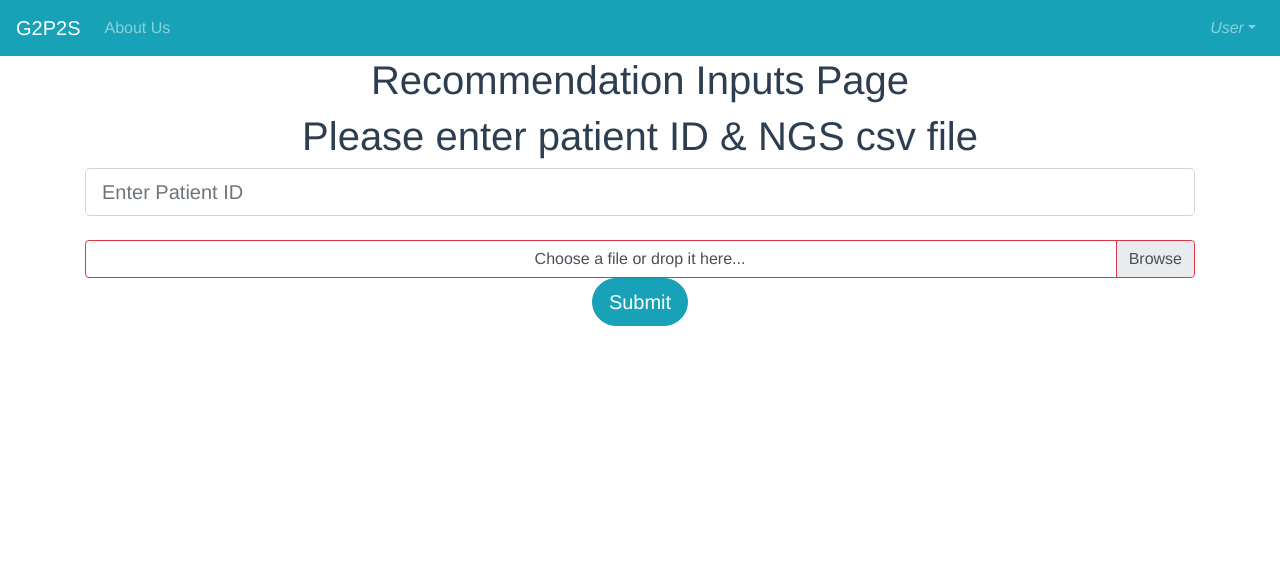
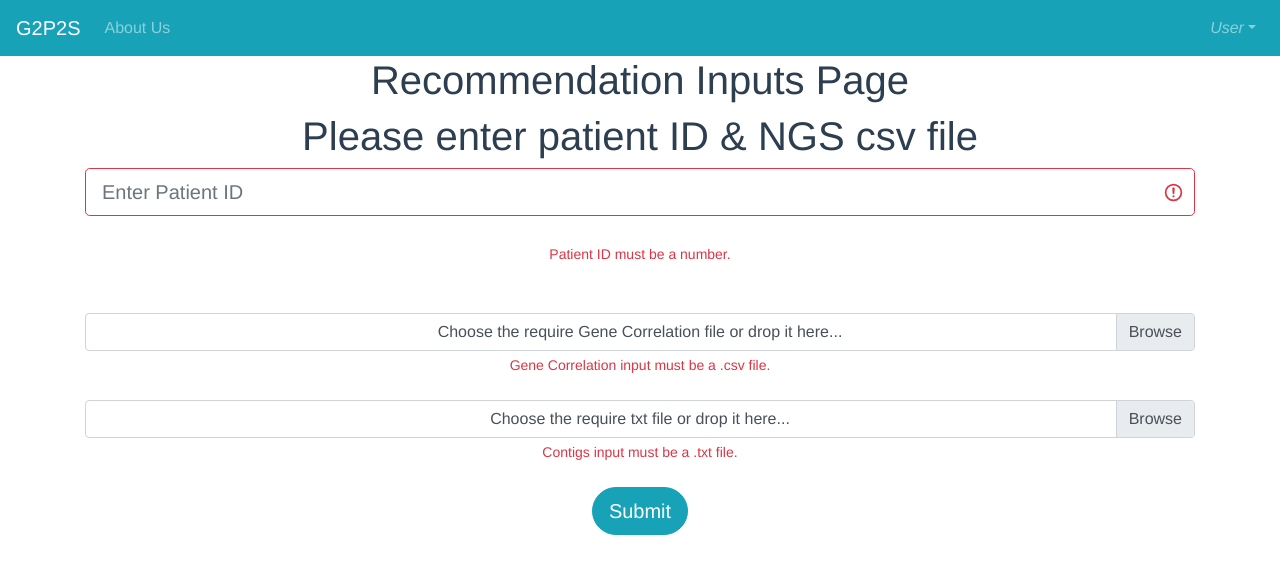
Before and after one commit to GalAgas/FinalProject, a Vue app in the folder client/: page /RecInput in a window 1280 px wide. Shown: the top 574 px of the page. Built offline with nearby package versions, Linux system fonts and the light colour scheme.

Commit message:
added inputs checks ID, csv & txt. need to fix the combination of invalid feedback

```diff
--- a/client/src/Pages/RecInputPage.vue
+++ b/client/src/Pages/RecInputPage.vue
@@ -2,26 +2,61 @@
   <div class="container">
     <h1> Recommendation Inputs Page </h1>
     <h1> Please enter patient ID & NGS csv file </h1>
+
     <b-form-input
       id="input-small"
       size="lg"
       v-model="PatientID"
+      :state="validateID"
       placeholder="Enter Patient ID">
     </b-form-input>
     <br/>
+
+    <b-form-invalid-feedback :state="validateID">
+      Patient ID must be a number.
+    </b-form-invalid-feedback>
+
+    <br/>
+    <br/>
+
     <b-form-file
-      v-model="file1"
-      :state="Boolean(file1)"
-      placeholder="Choose a file or drop it here..."
+      accept=".csv"
+      v-model="csvFile"
+      required
+      :state="validateCSV"
+      placeholder="Choose the require Gene Correlation file or drop it here..."
+      drop-placeholder="Drop file here..."
+    ></b-form-file>
+
+    <br/>
+
+    <b-form-invalid-feedback :state="validateCSV">
+      Gene Correlation input must be a .csv file.
+    </b-form-invalid-feedback>
+
+    <br/>
+    <b-form-file
+      accept=".txt"
+      v-model="txtFile"
+      :state="validateTXT"
+      placeholder="Choose the require txt file or drop it here..."
       drop-placeholder="Drop file here..."
     ></b-form-file>
     <br/>
+
+    <b-form-invalid-feedback :state="validateTXT">
+      Contigs input must be a .txt file.
+    </b-form-invalid-feedback>
+
+    <br/>
+
     <b-button
       size="lg"
       pill variant="info"
       v-on:click="handleClick">
       Submit
     </b-button>
+
   </div>
 </template>
 
@@ -32,16 +67,52 @@ export default {
   name: 'RecInputPage',
   data() {
     return {
-      file1: null,
-      PatientID: '',
+      csvFile: null,
+      txtFile: null,
+      PatientID: null,
       msg: '',
     };
+  },
+  computed: {
+    validateID() {
+      // if (this.PatientID) {
+      //   // console.log(this.PatientID);
+      //   const intRegex = /^\d+$/;
+      //   console.log(intRegex.test(this.PatientID));
+      //   // return Number(this.PatientID);
+      //   // return Number.isNaN(this.PatientID);
+      //   return intRegex.test(this.PatientID);
+      // }
+      console.log(this.PatientID);
+      const intRegex = /^\d+$/;
+      console.log(this.PatientID && intRegex.test(this.PatientID));
+      if (this.PatientID && intRegex.test(this.PatientID)) {
+        return true;
+      }
+      return false;
+      // return this.PatientID && intRegex.test(this.PatientID);
+    },
+    validateCSV() {
+      // if (this.csvFile) {
+      //   console.log(this.csvFile.type);
+      //   console.log(this.csvFile.name);
+      // }
+      return this.csvFile && this.csvFile.type.endsWith('.ms-excel');
+    },
+    validateTXT() {
+      // if (this.txtFile) {
+      //   console.log(this.txtFile.type);
+      //   console.log(this.txtFile.name);
+      // }
+      return this.txtFile && this.txtFile.type.startsWith('text/');
+    },
   },
   methods: {
     handleClick() {
       const bodyFormData = new FormData();
       bodyFormData.append('id', this.PatientID);
-      bodyFormData.append('gene_correlation_file', this.file1);
+      bodyFormData.append('gene_correlation_csv', this.csvFile);
+      bodyFormData.append('gene_correlation_txt', this.txtFile);
       const config = {
         headers: { 'content-type': 'multipart/form-data' },
       };
```
Lines whose indentation alone changed are shown as unchanged.
